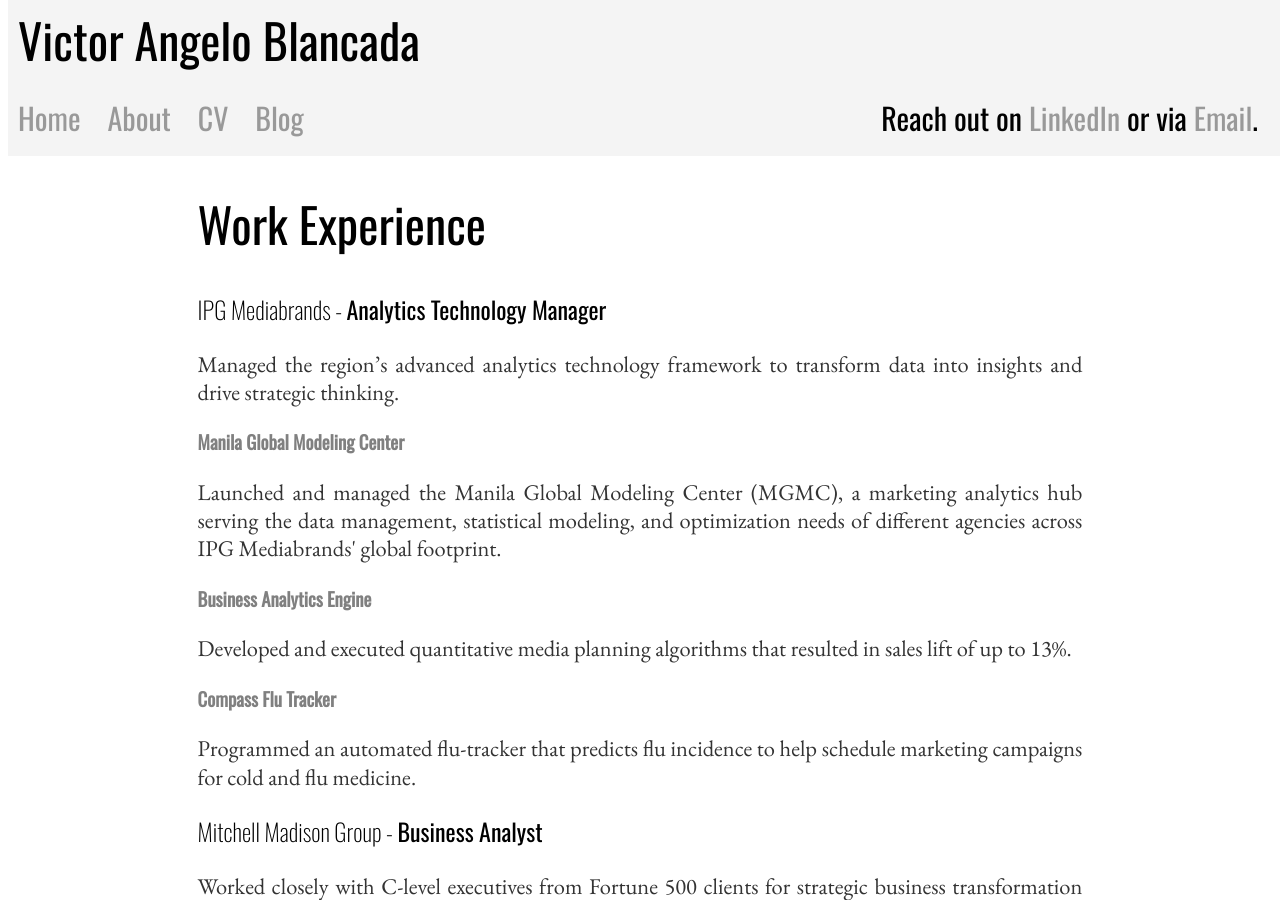
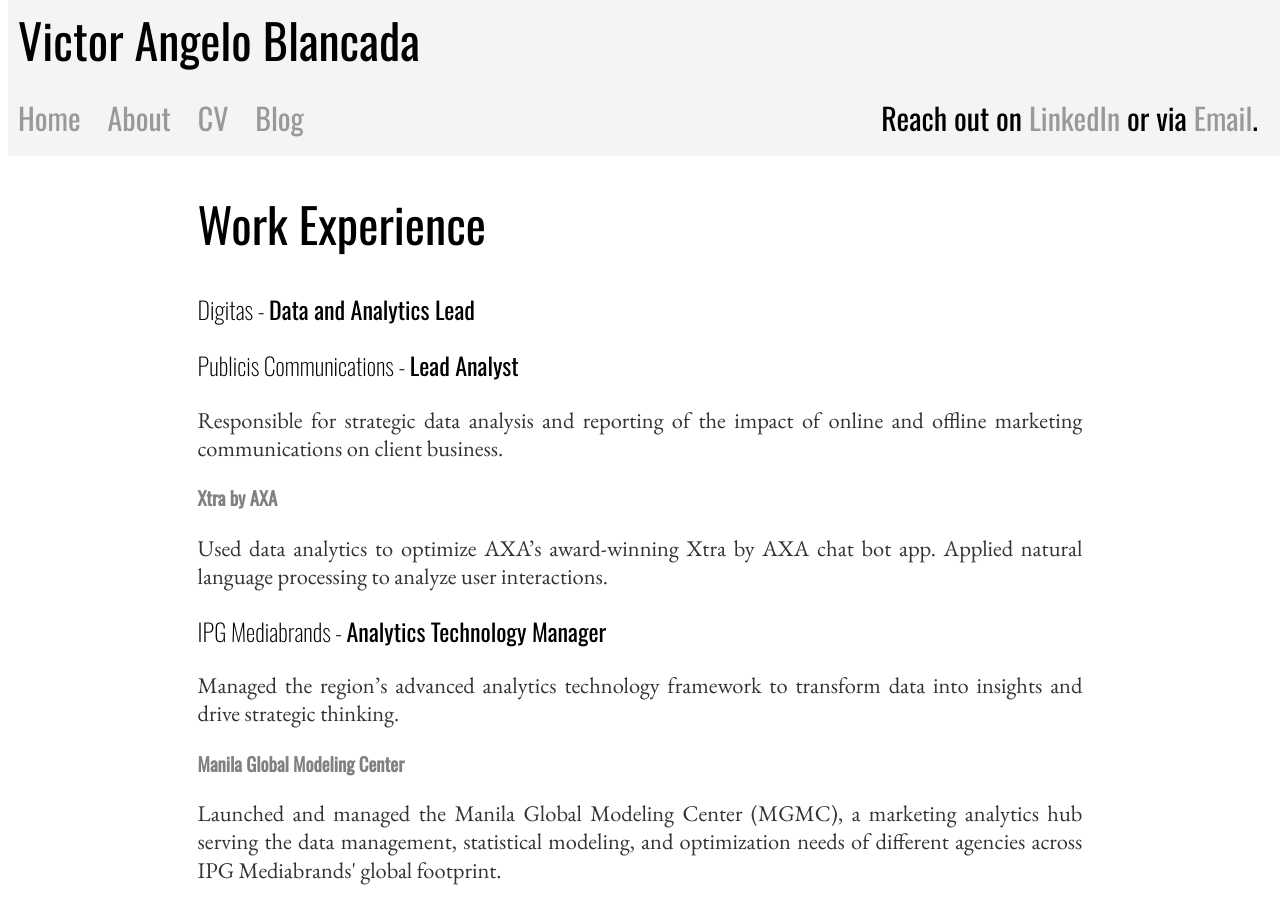
Before and after one commit to victorangeloblancada/victorangeloblancada.github.io-jekyll, a Jekyll site: the page built from cv/index.html, in a window 1280 px wide and 900 px high. Built offline with Jekyll 4.4.1, drawn with Linux system fonts in a browser that asks for light colours.

Commit message:
Update index.html

```diff
--- a/cv/index.html
+++ b/cv/index.html
@@ -7,12 +7,12 @@
 	<a href="https://github.com/naturalproblemsolver/naturalproblemsolver.github.io/raw/master/_uploads/CV%20of%20Victor%20Blancada.pdf">Download Victor's CV</a>
 	-->
 	<h1>Work Experience</h1>
-		<!--
+		<h2>Digitas - <span style="font-weight:400">Data and Analytics Lead</span></h2>
+
 		<h2>Publicis Communications - <span style="font-weight:400">Lead Analyst</span></h2>
 			<p>Responsible for strategic data analysis and reporting of the impact of online and offline marketing communications on client business.</p>
 			<h3>Xtra by AXA</h3>
 				<p>Used data analytics to optimize AXA’s award-winning Xtra by AXA chat bot app. Applied natural language processing to analyze user interactions.</p>
-		-->
 
 		<h2>IPG Mediabrands - <span style="font-weight:400">Analytics Technology Manager</span></h2>
 			<p>Managed the region’s advanced analytics technology framework to transform data into insights and drive strategic thinking.</p>
```
